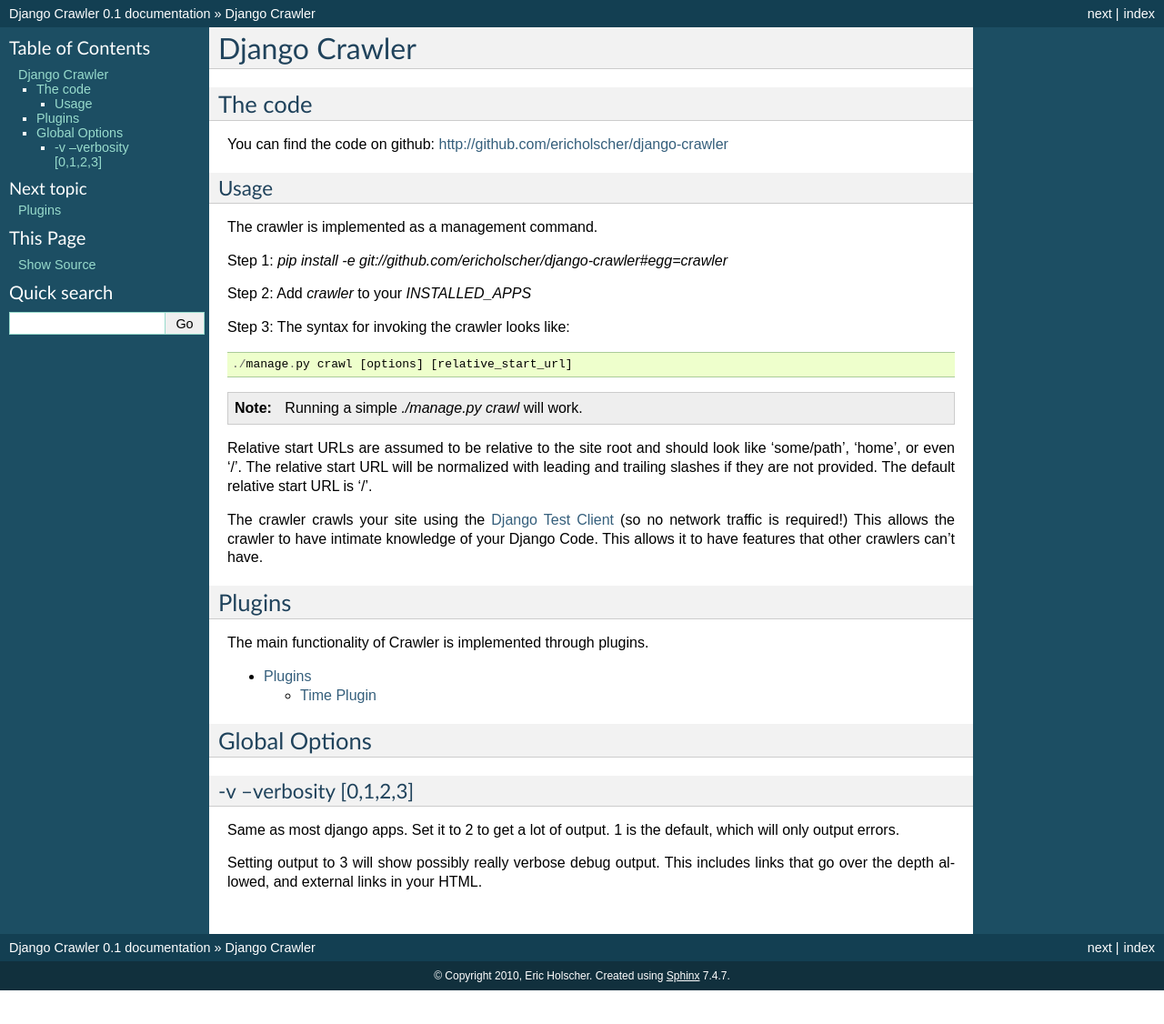
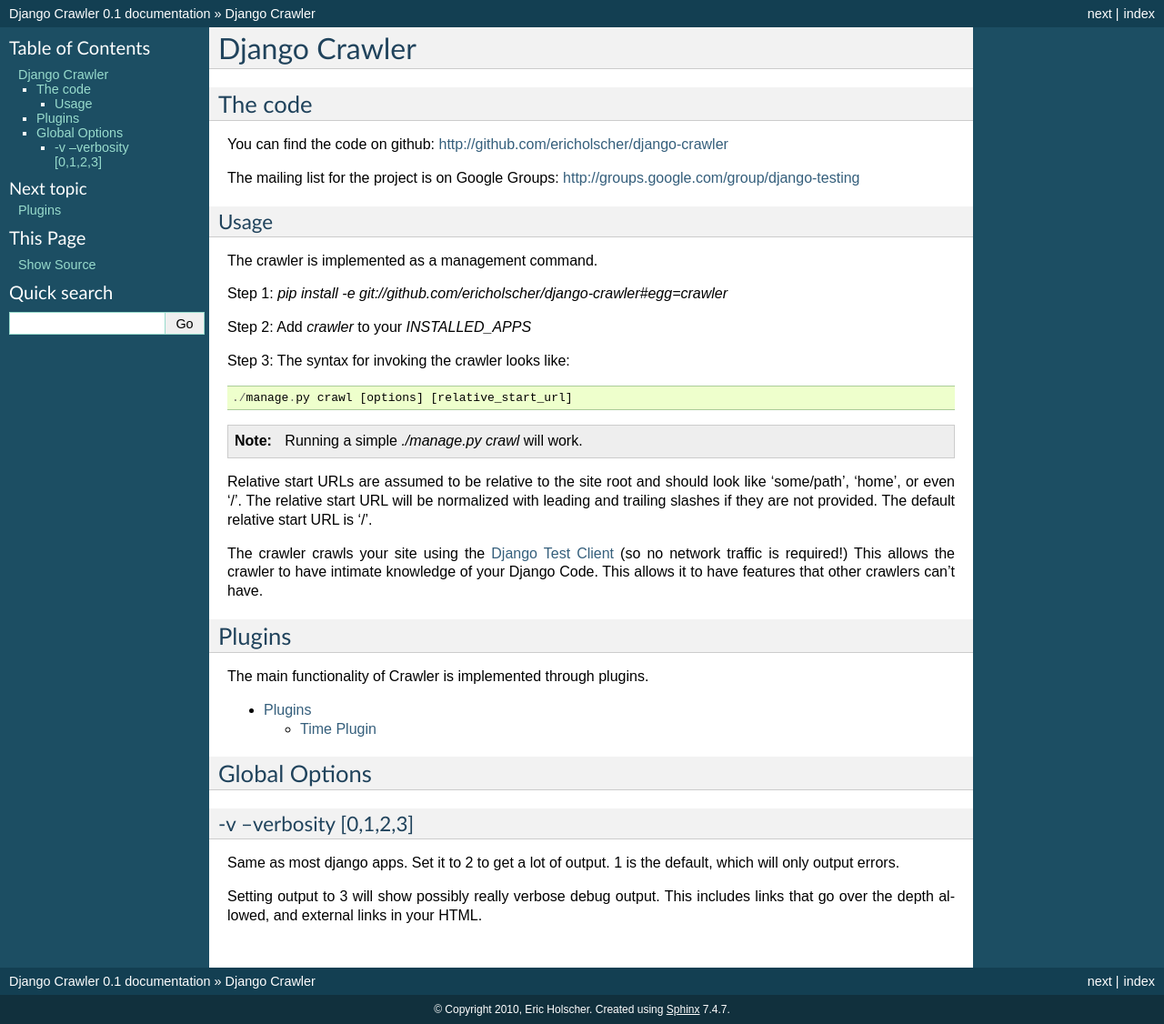
Before and after one commit to ericholscher/django-crawler, a Sphinx documentation site: the page built from docs/index.rst, in a window 1280 px wide. Shown: the whole page at 91% size. Built offline with Sphinx 7.4.7, drawn with Linux system fonts in a browser that asks for light colours; before the commit the page ends 1089 px from its top, so only the background shows below that.

Commit message:
Added mailing list info.

```diff
--- a/README.rst
+++ b/README.rst
@@ -1,3 +1,5 @@
 A crawler using the Django Test Client.
 
 The documentation is hosted on ReadTheDocs: http://django-crawler.readthedocs.org/
+
+The mailing list for the project is located at: http://groups.google.com/group/django-testing
--- a/docs/index.rst
+++ b/docs/index.rst
@@ -7,6 +7,8 @@
 --------
 
 You can find the code on github: http://github.com/ericholscher/django-crawler
+
+The mailing list for the project is on Google Groups: http://groups.google.com/group/django-testing
 
 
 
```
